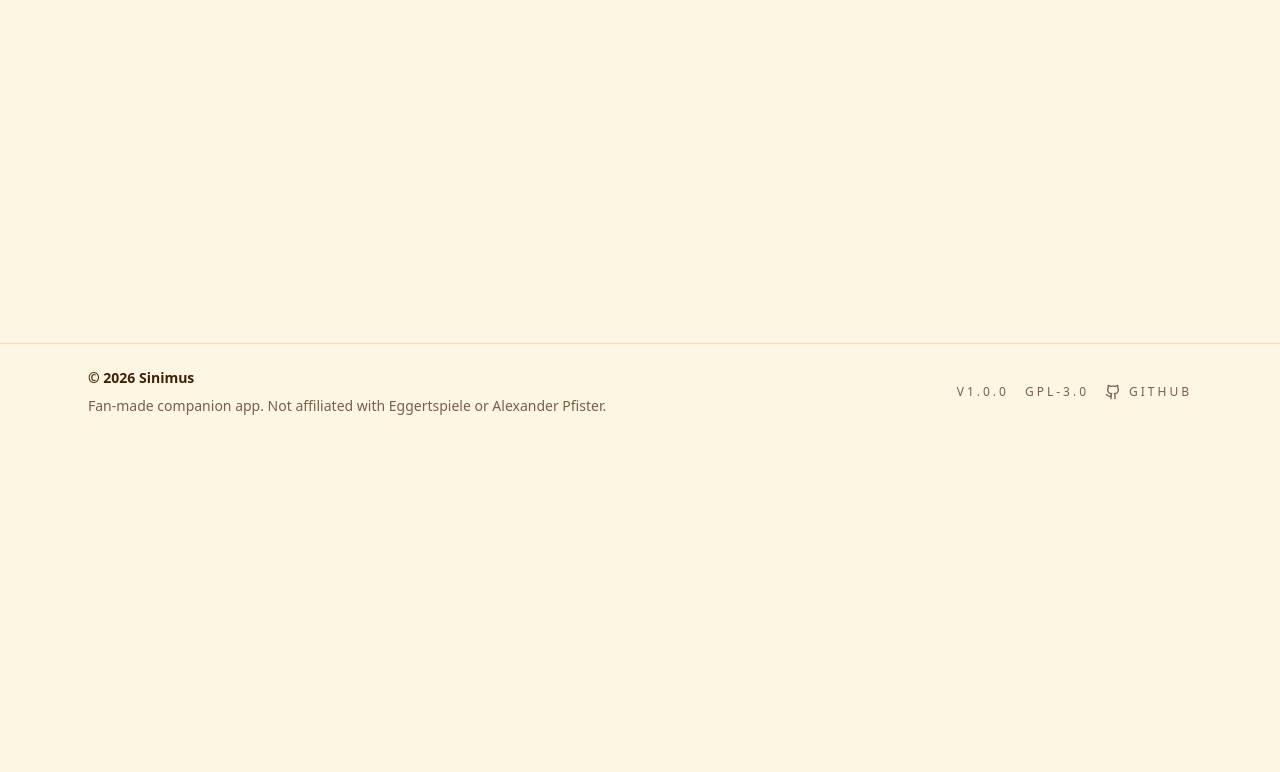
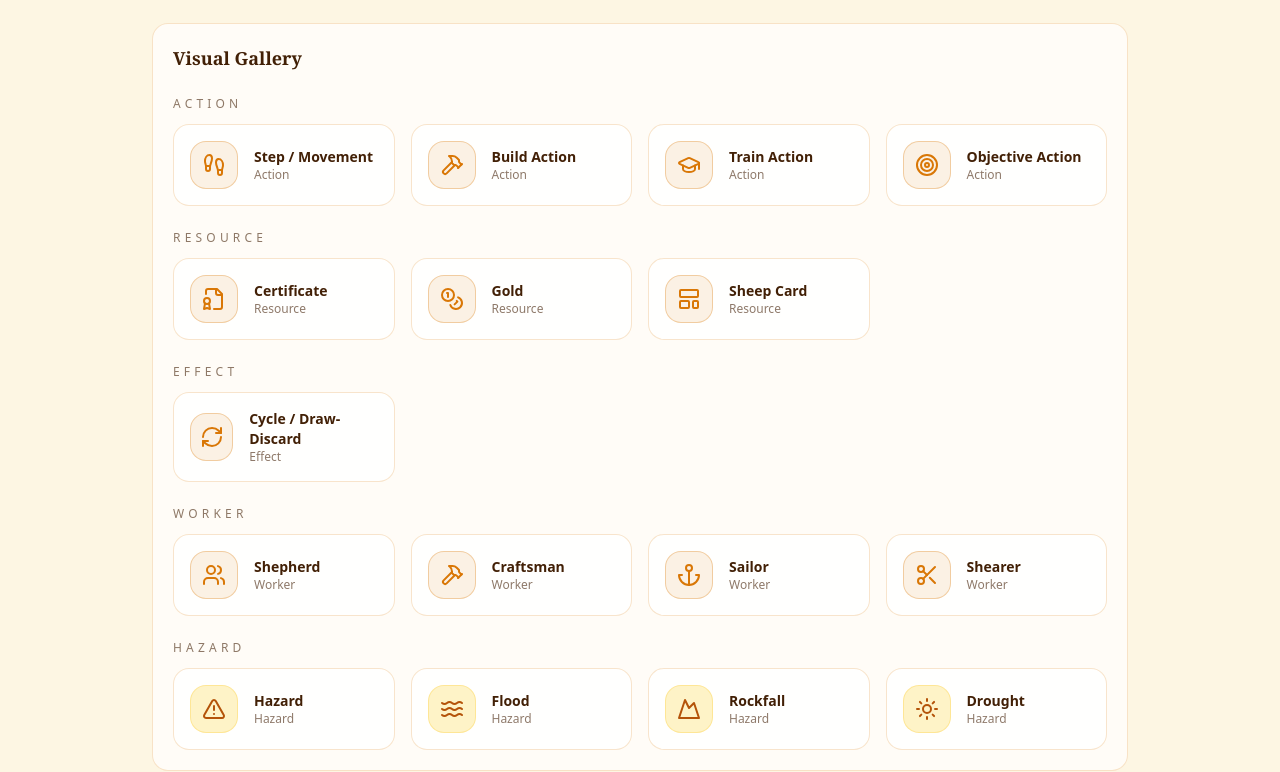
Before and after one commit to Sinimus/gwt-new_zealand-companion, a React (Vite) app: page /codex in a window 1280 px wide. Shown: the part 514-1286 px from the top of the page. Before the commit the page ends 954 px from the top, so only its background shows below. Built offline with nearby package versions, Linux system fonts and the light colour scheme.

Commit message:
Add codex visual gallery and expand icons

```diff
--- a/src/data/codex_icons.json
+++ b/src/data/codex_icons.json
@@ -28,5 +28,71 @@
     "name": "Sheep Card",
     "description": "Primary resource. distinct types are needed for Wellington delivery. Breeding value determines income.",
     "type": "Resource"
+  },
+  {
+    "id": "w1",
+    "name": "Shepherd",
+    "description": "Used to buy sheep from the market. Reduces cost by £1 per Shepherd.",
+    "type": "Worker"
+  },
+  {
+    "id": "w2",
+    "name": "Craftsman",
+    "description": "Used to construct private buildings. Cost is 2 Craftsmen per building level.",
+    "type": "Worker"
+  },
+  {
+    "id": "w3",
+    "name": "Sailor",
+    "description": "Used to move your ship. 1 Sailor = 1 Movement point.",
+    "type": "Worker"
+  },
+  {
+    "id": "w4",
+    "name": "Shearer",
+    "description": "Used during shearing (delivery). Increases wool value.",
+    "type": "Worker"
+  },
+  {
+    "id": "h1",
+    "name": "Hazard",
+    "description": "Floods, Rockfalls, Droughts. You must pay the cost shown to cross. If you cannot pay, you cannot move through.",
+    "type": "Hazard"
+  },
+  {
+    "id": "h2",
+    "name": "Flood",
+    "description": "Green hazard. Pay the cost shown to cross; otherwise you cannot pass.",
+    "type": "Hazard"
+  },
+  {
+    "id": "h3",
+    "name": "Rockfall",
+    "description": "Grey hazard. Pay the cost shown to cross; otherwise you cannot pass.",
+    "type": "Hazard"
+  },
+  {
+    "id": "h4",
+    "name": "Drought",
+    "description": "Yellow hazard. Pay the cost shown to cross; otherwise you cannot pass.",
+    "type": "Hazard"
+  },
+  {
+    "id": "a1",
+    "name": "Build Action",
+    "description": "Place a private building on an empty space. Pay 2 Craftsmen per level.",
+    "type": "Action"
+  },
+  {
+    "id": "a2",
+    "name": "Train Action",
+    "description": "Hire a worker by paying its cost. Some spaces offer bonuses.",
+    "type": "Action"
+  },
+  {
+    "id": "a3",
+    "name": "Objective Action",
+    "description": "Take or complete an objective card according to the space.",
+    "type": "Action"
   }
 ]
--- a/src/modules/codex/CodexPage.tsx
+++ b/src/modules/codex/CodexPage.tsx
@@ -1,6 +1,23 @@
-import { Coins, FileBadge, Footprints, LayoutTemplate, RefreshCw } from 'lucide-react';
+import {
+  Anchor,
+  Coins,
+  FileBadge,
+  Footprints,
+  GraduationCap,
+  Hammer,
+  LayoutTemplate,
+  Mountain,
+  RefreshCw,
+  Scissors,
+  Sun,
+  Target,
+  TriangleAlert,
+  Users,
+  Waves,
+} from 'lucide-react';
 import { useMemo, useState } from 'react';
 import { useSearch } from './useSearch';
+import iconsData from '../../data/codex_icons.json';
 
 const iconMap = {
   i1: Footprints,
@@ -8,7 +25,30 @@ const iconMap = {
   i3: Coins,
   i4: RefreshCw,
   i5: LayoutTemplate,
+  w1: Users,
+  w2: Hammer,
+  w3: Anchor,
+  w4: Scissors,
+  h1: TriangleAlert,
+  h2: Waves,
+  h3: Mountain,
+  h4: Sun,
+  a1: Hammer,
+  a2: GraduationCap,
+  a3: Target,
 } as const;
+
+const icons = iconsData as Array<{
+  id: string;
+  name: string;
+  description: string;
+  type: string;
+}>;
+
+const galleryGroups = icons.reduce<Record<string, typeof icons>>((acc, icon) => {
+  acc[icon.type] = acc[icon.type] ? [...acc[icon.type], icon] : [icon];
+  return acc;
+}, {});
 
 const quickLinks = [
   { label: 'Wellington', query: 'wellington' },
@@ -47,7 +87,8 @@ export default function CodexPage() {
         </div>
 
         {query.trim().length === 0 ? (
-          <section className="rounded-2xl border border-primary/20 bg-white/70 p-5">
+          <section className="space-y-6">
+            <div className="rounded-2xl border border-primary/20 bg-white/70 p-5">
               <h2 className="text-lg font-semibold text-text">Quick Links</h2>
               <div className="mt-4 flex flex-wrap gap-3">
                 {quickLinks.map((link) => (
@@ -60,6 +101,45 @@ export default function CodexPage() {
                     {link.label}
                   </button>
                 ))}
+              </div>
+            </div>
+            <div className="rounded-2xl border border-primary/20 bg-white/70 p-5">
+              <h2 className="text-lg font-semibold text-text">Visual Gallery</h2>
+              <div className="mt-6 space-y-6">
+                {Object.entries(galleryGroups).map(([group, groupIcons]) => (
+                  <div key={group} className="space-y-3">
+                    <p className="text-xs uppercase tracking-[0.35em] text-text/60">{group}</p>
+                    <div className="grid gap-4 sm:grid-cols-2 lg:grid-cols-4">
+                      {groupIcons.map((icon) => {
+                        const Icon = iconMap[icon.id as keyof typeof iconMap] ?? LayoutTemplate;
+                        const isHazard = icon.type.toLowerCase() === 'hazard';
+                        return (
+                          <div
+                            key={icon.id}
+                            className="flex items-center gap-4 rounded-2xl border border-primary/20 bg-white/80 p-4"
+                          >
+                            <div
+                              className={`flex h-12 w-12 items-center justify-center rounded-2xl border ${
+                                isHazard
+                                  ? 'border-amber-300/40 bg-amber-100'
+                                  : 'border-primary/30 bg-primary/10'
+                              }`}
+                            >
+                              <Icon
+                                className={`h-6 w-6 ${isHazard ? 'text-amber-700' : 'text-primary'}`}
+                              />
+                            </div>
+                            <div>
+                              <p className="text-sm font-semibold text-text">{icon.name}</p>
+                              <p className="text-xs text-text/60">{icon.type}</p>
+                            </div>
+                          </div>
+                        );
+                      })}
+                    </div>
+                  </div>
+                ))}
+              </div>
             </div>
           </section>
         ) : results.length === 0 ? (
```
Lines whose indentation alone changed are shown as unchanged.
